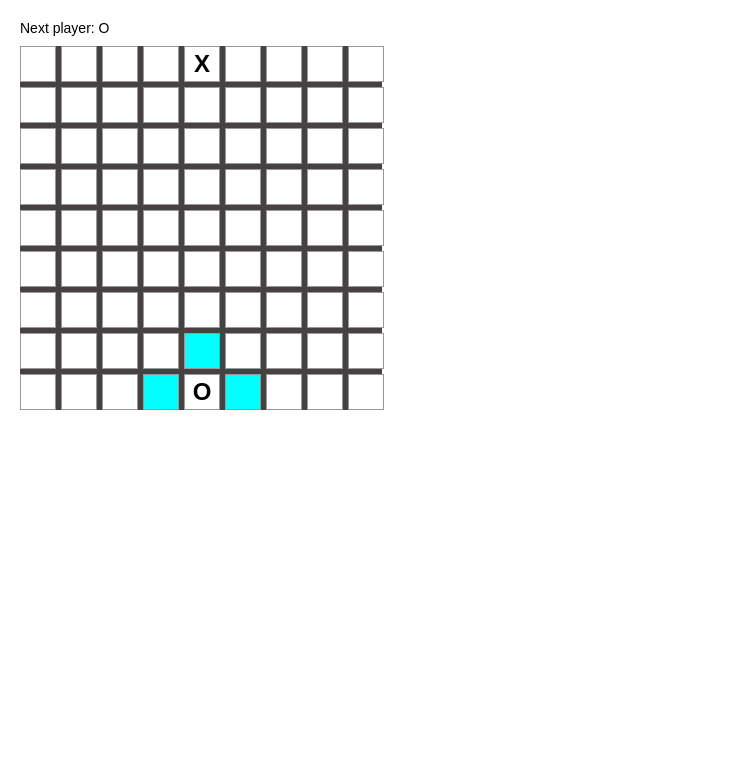
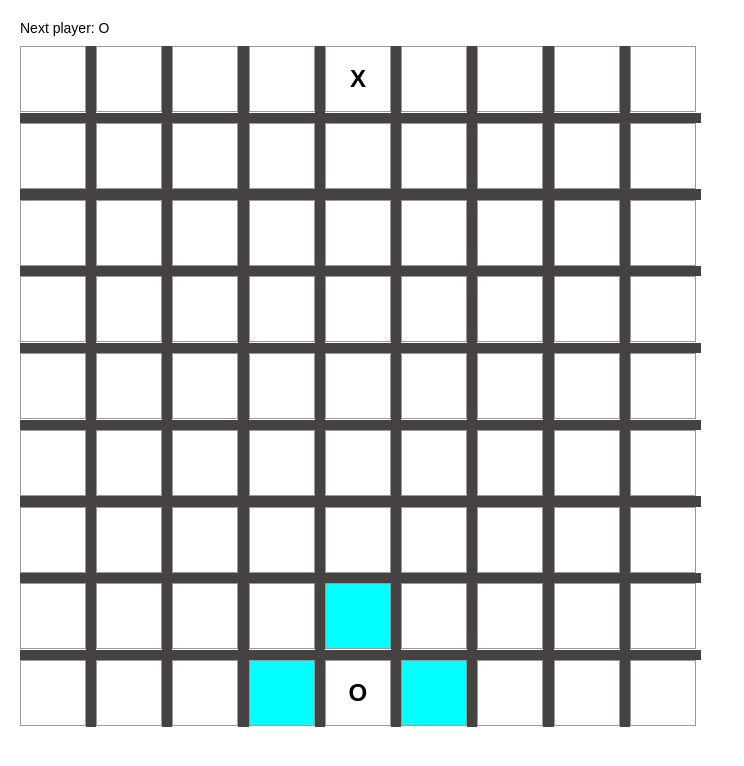
Before and after one commit to care0717/murodor, a React (Create React App) app: page / in a window 1280 px wide. Shown: the top 766 px of the page, without its empty margins (0-744 px from the left). Built offline with nearby package versions, Linux system fonts and the light colour scheme.

Commit message:
feat: convert App.css to scss

```diff
--- a/package.json
+++ b/package.json
@@ -23,6 +23,7 @@
     "@types/react-dom": "^16.8.4",
     "enzyme": "^3.9.0",
     "enzyme-adapter-react-16": "^1.12.1",
+    "node-sass": "^4.12.0",
     "prettier": "^1.17.0",
     "tslint-config-prettier": "^1.18.0",
     "tslint-plugin-prettier": "^2.0.1",
--- a/src/main/App.css
+++ /dev/null
@@ -1,86 +0,0 @@
-body {
-  font: 14px "Century Gothic", Futura, sans-serif;
-  margin: 20px;
-}
-
-ol, ul {
-  padding-left: 30px;
-}
-
-.board-row:after {
-  clear: both;
-  content: "";
-  display: table;
-}
-
-.channel-row {
-  clear: both;
-  content: "";
-  display: table;
-  background: #454241;
-}
-
-.status {
-  margin-bottom: 10px;
-}
-
-.cross-section {
-  background: #454241;
-  float: left;
-  height: 5px;
-  margin: 0;
-  padding: 0;
-  width: 7px;
-}
-
-.square {
-  background: #fff;
-  border: 1px solid #999;
-  float: left;
-  font-size: 24px;
-  font-weight: bold;
-  line-height: 34px;
-  height: 34px;
-  padding: 0;
-  text-align: center;
-  width: 34px;
-}
-
-.verticalChannel {
-  background: #454241;
-  margin: 0;
-  float: left;
-  height: 36px;
-  padding: 0;
-  width: 5px;
-}
-.horizontalChannel {
-  background: #454241;
-  float: left;
-  margin: 0;
-  line-height: 5px;
-  height: 5px;
-  padding: 0;
-  width: 34px;
-}
-
-.canclick {
-  background: #00ffff;
-}
-
-.square:focus {
-  outline: none;
-}
-
-.kbd-navigation .square:focus {
-  background: #ddd;
-}
-
-.game {
-  display: flex;
-  flex-direction: row;
-}
-
-.game-info {
-  margin-left: 20px;
-}
--- /dev/null
+++ b/src/main/App.scss
@@ -0,0 +1,89 @@
+body {
+  font: 14px "Century Gothic", Futura, sans-serif;
+  margin: 20px;
+}
+
+ol, ul {
+  padding-left: 30px;
+}
+
+$blue_color: #00ffff;
+$blown: #454241;
+$square_len: 5vw;
+$cross-section_len: 0.8vw;
+
+
+.board-row:after {
+  clear: both;
+  content: "";
+  display: table;
+}
+
+.status {
+  margin-bottom: 10px;
+}
+
+.square {
+  background: #fff;
+  border: 0.1vw solid #999;
+  float: left;
+  font-size: 24px;
+  font-weight: bold;
+  text-align: center;
+  line-height: $square_len;
+  height: $square_len;
+  width: $square_len;
+}
+
+.can-click {
+  background: $blue_color;
+}
+
+.square:focus {
+  outline: none;
+}
+
+.kbd-navigation .square:focus {
+  background: #ddd;
+}
+
+.channel-row {
+  clear: both;
+  content: "";
+  display: table;
+}
+
+.channel {
+    background: $blown;
+    margin: 0;
+    float: left;
+    padding: 0;
+}
+
+.vertical {
+  height: $square_len+0.2;
+  width: $cross-section_len;
+}
+
+.horizontal {
+  height: $cross-section_len;
+  width:  $square_len+0.2;
+}
+
+.cross-section {
+  background: $blown;
+  float: left;
+  height: $cross-section_len;
+  margin: 0;
+  padding: 0;
+  width: $cross-section_len;
+}
+
+.game {
+  display: flex;
+  flex-direction: row;
+}
+
+.game-info {
+  margin-left: 20px;
+}
--- a/src/main/App.tsx
+++ b/src/main/App.tsx
@@ -1,5 +1,5 @@
 import * as React from "react";
-import "./App.css";
+import "./App.scss";
 import Game from "./Game";
 
 const App = () => {
--- a/src/main/Channel.tsx
+++ b/src/main/Channel.tsx
@@ -5,7 +5,7 @@ interface Props {
 }
 
 const Channel = (props: Props) => {
-  return <div className={props.direction + "Channel"} />;
+  return <div className={props.direction + " channel"} />;
 };
 
 export default Channel;
--- a/src/main/Square.tsx
+++ b/src/main/Square.tsx
@@ -8,7 +8,7 @@ interface Props {
 
 class Square extends React.Component<Props, {}> {
   public render() {
-    const className = this.props.canMove ? "square canclick" : "square";
+    const className = this.props.canMove ? "square can-click" : "square";
     const square = this.props.canMove ? (
       <div className={className} onClick={this.props.onClick}>
         {this.props.value}
```
Also changed, not shown: 2 other files (tests, documents, lock files or other folders).
